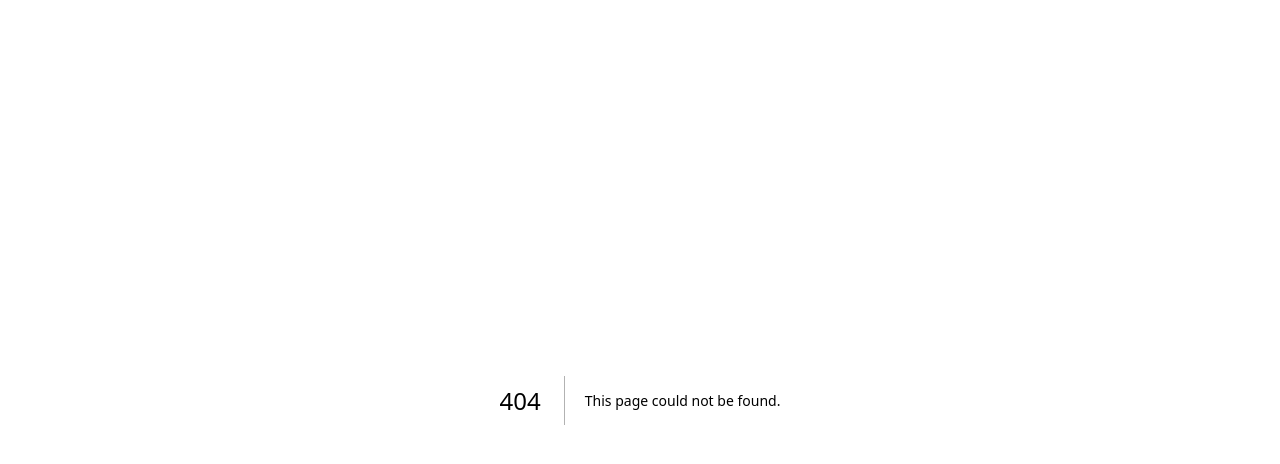
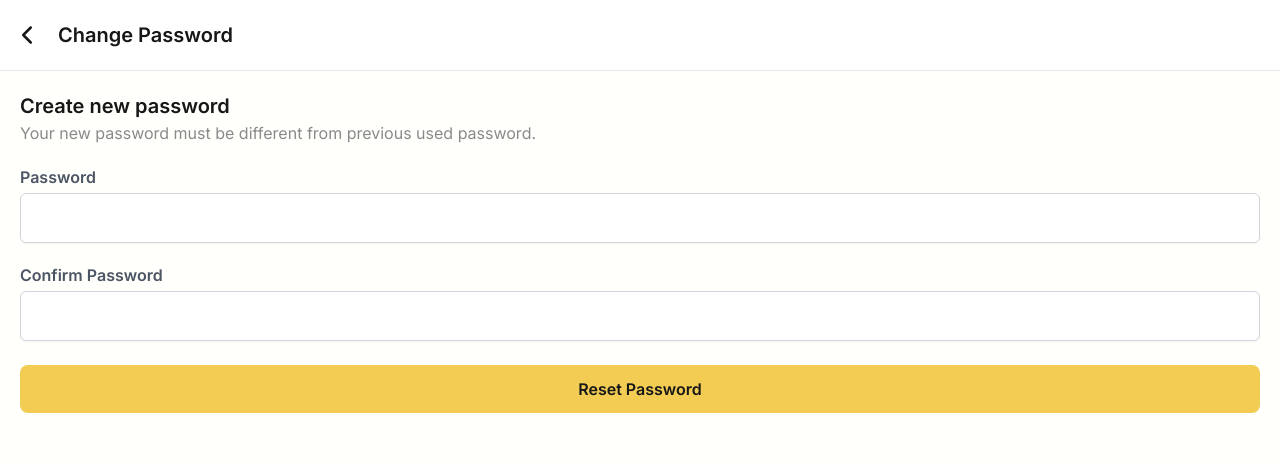
Before and after one commit to dev-enthusias/text-landlord, a Next.js app: page /dashboard/change-password in a window 1280 px wide. Before the commit this address had no page. Shown: the top 464 px of the page. Built offline with nearby package versions, Linux system fonts and the light colour scheme.

Commit message:
feature: create change password page

```diff
--- /dev/null
+++ b/src/app/dashboard/change-password/page.tsx
@@ -0,0 +1,36 @@
+import TextInput from "@/components/auth/text-input";
+import PrevPageButton from "@/components/general/prev-page";
+import { ChevronRightIcon, LandmarkIcon } from "lucide-react";
+
+export default function ChangePassword() {
+  return (
+    <>
+      <header className="sticky top-0 z-50 flex w-full items-center justify-between border-b border-gray-200 bg-white px-3 py-5">
+        <div className="flex gap-x-4">
+          <PrevPageButton />
+          <h1 className="text-xl font-semibold">Change Password</h1>
+        </div>
+      </header>
+
+      <main className="p-5">
+        <section>
+          <div className="mb-5">
+            <h2 className="text-xl font-semibold">Create new password</h2>
+            <p className="opacity-50">
+              Your new password must be different from previous used password.
+            </p>
+          </div>
+          <form>
+            <div className="mb-6 space-y-5">
+              <TextInput label="Password" />
+              <TextInput label="Confirm Password" />
+            </div>
+            <button className="w-full rounded-lg bg-primary py-3 font-semibold transition-colors duration-300 ease-out hover:bg-primary/80">
+              Reset Password
+            </button>
+          </form>
+        </section>
+      </main>
+    </>
+  );
+}
--- a/src/constants/data.tsx
+++ b/src/constants/data.tsx
@@ -28,7 +28,7 @@ export const settings = {
     {
       name: "Change Password",
       icon: <LockKeyholeIcon className="text-primary-dark" size={18} />,
-      link: "",
+      link: routes.DASHBOARDCHANGEPASSWORD,
     },
   ],
   general2: [
--- a/src/constants/routes.ts
+++ b/src/constants/routes.ts
@@ -18,4 +18,5 @@ export const routes = {
   DASHBOARDNOTIFICATIONS: "/dashboard/notifications",
   DASHBOARDCART: "/dashboard/cart",
   DASHBOARDADDMONEY: "/dashboard/add-money",
+  DASHBOARDCHANGEPASSWORD: "/dashboard/change-password",
 };
```
